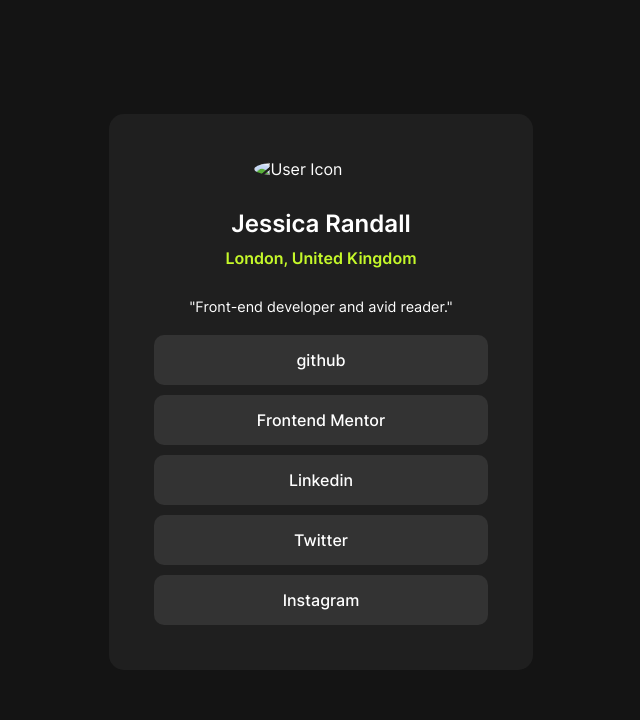
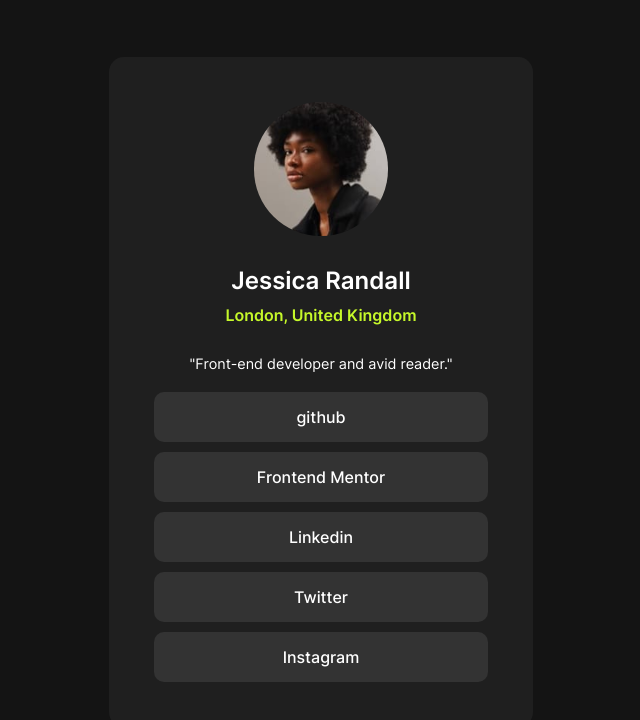
Before and after one commit to Marvin1423/social-links-profile, a plain HTML site: page index.html in a window 1280 px wide. Shown: the whole page, without its empty margins (319-959 px from the left). Drawn offline with Linux system fonts and the light colour scheme.

```diff
--- a/index.html
+++ b/index.html
@@ -4,7 +4,7 @@
   <meta charset="UTF-8">
   <meta name="viewport" content="width=device-width, initial-scale=1.0">
 
-  <link rel="icon" type="image/png" sizes="32x32" href="./assets/images/favicon-32x32.png">
+  <link rel="icon" type="image/png" sizes="32x32" href="./assets/medias/favicon-32x32.png">
   <link rel="stylesheet" href="assets/css/styles.css">
   <link rel="stylesheet" href="assets/css/variables.css">
   <link rel="stylesheet" href="assets/css/reset.css">
@@ -14,7 +14,7 @@
 <body>
 
 <main>
-  <img src="./assets/images/avatar-jessica.jpeg" alt="User Icon">
+  <img src="./assets/medias/avatar-jessica.jpeg" alt="User Icon">
   <div class="user-info">
     <h2>Jessica Randall</h2>
     <p>London, United Kingdom</p>
```
Also changed, not shown: 1 other file.
